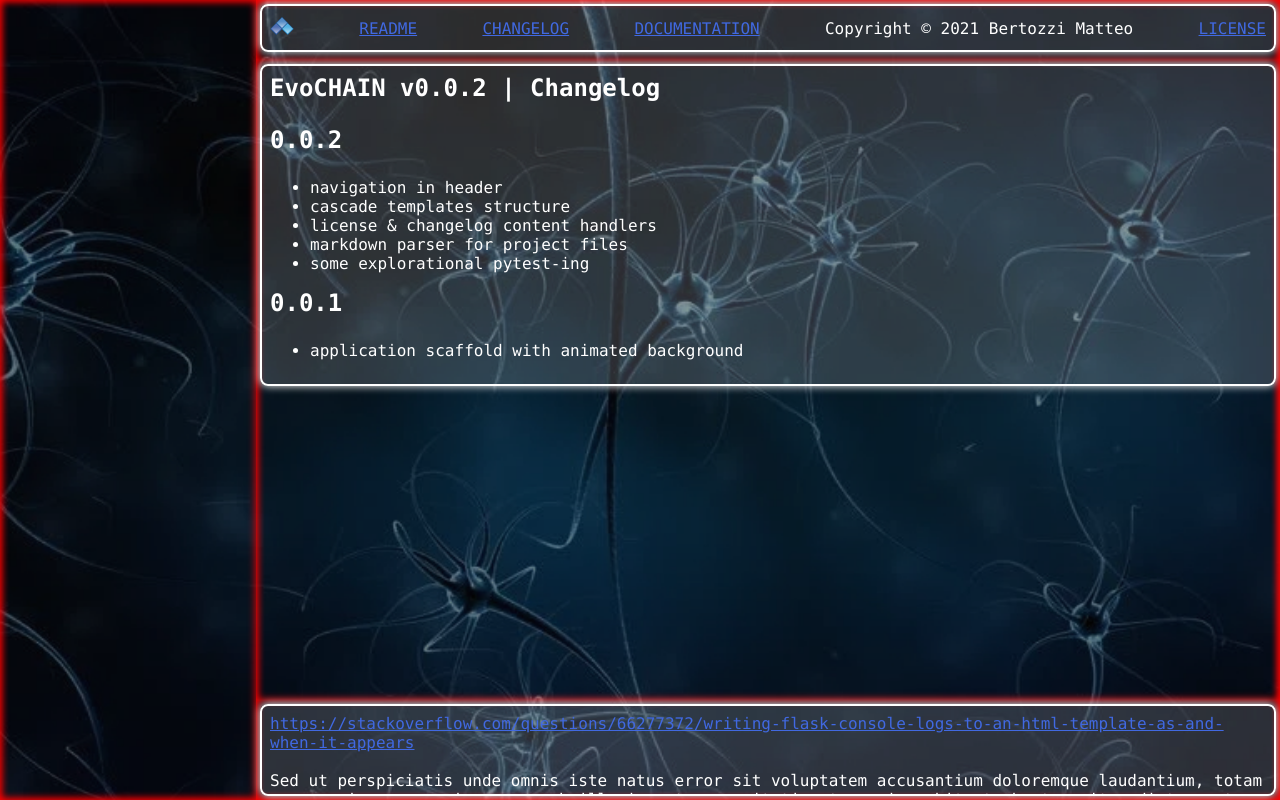
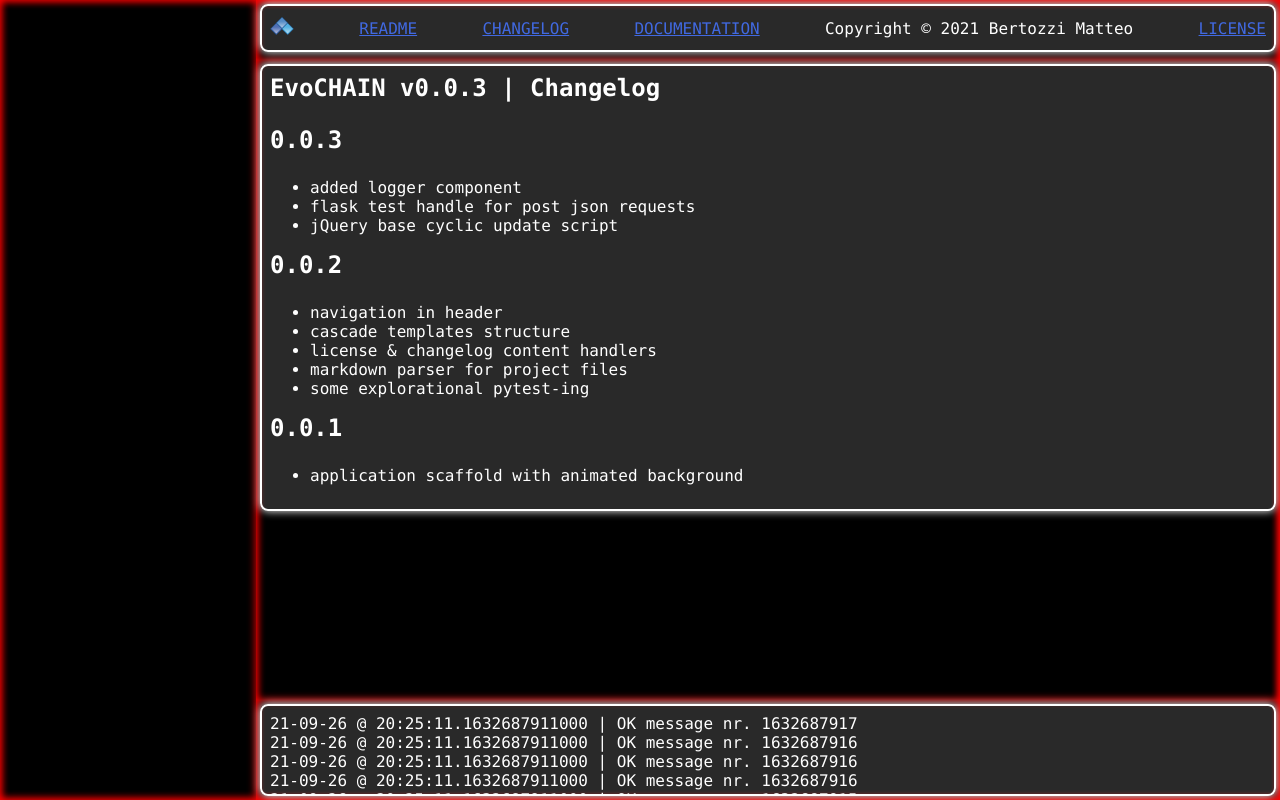
Before and after one commit to brtzz-mtt/python_course_blockchain_project, a Flask app: page /changelog in a window 1280 px wide. Run offline with Flask 2, Linux system fonts and the light colour scheme.

Commit message:
prototype

```diff
--- a/app.py
+++ b/app.py
@@ -3,11 +3,13 @@
 
 ##############
 
-from flask import Flask, request # TBD check request
+import json
+
+from flask import Flask, request
 from markdown import markdown
 from pprint import pprint # for debug purposes..
 
-from cnf import BASE_TITLE, DEBUG_MODE
+from cnf import BASE_TITLE, DEBUG_MODE, LOGGER
 
 from app_functions import render
 
@@ -49,6 +51,14 @@
 def error_handler_404(error):
     return render('layout/empty.html', BASE_TITLE + " | Error", error), 404
 
+@app.route('/test',
+    methods = ['GET', 'POST']
+)
+def test():
+    LOGGER.log_ok("Message Nr. " + str(request.json['payload']))
+    return json.dumps(LOGGER.get_log())
+
+
 if __name__ == '__main__':
     pprint(vars(app))
     app.run(debug = DEBUG_MODE)
--- a/app_functions.py
+++ b/app_functions.py
@@ -1,6 +1,21 @@
 from flask import render_template
 
 from cnf import BASE_TITLE, COPYRIGHT, DEBUG_MODE
+
+def decorate(text: str,
+    type: str = 'bold'
+) -> str:
+    if type == 'bold':
+        text = '\033[1m' + text + '\033[0m'
+    elif type == 'error':
+        text = '\033[91m' + text + '\033[0m'
+    elif type == 'ok':
+        text = '\033[92m' + text + '\033[0m'
+    elif type == 'warn':
+        text = '\033[93m' + text + '\033[0m'
+    elif type == 'underline':
+        text = '\033[4m' + text + '\033[0m'
+    return text
 
 def render(template: str = 'index.html',
     title: str = BASE_TITLE,
--- a/cnf.py
+++ b/cnf.py
@@ -1,4 +1,5 @@
 import os
+from modules.logger import Logger
 
 DEBUG_MODE = True
 
@@ -12,3 +13,5 @@
     for line in readme_file:
         pass
     COPYRIGHT = line
+
+LOGGER = Logger('./app.log', False)
--- a/log.md
+++ b/log.md
@@ -1,3 +1,9 @@
+0.0.3
+-----
+- added logger component
+- flask test handle for post json requests
+- jQuery base cyclic update script
+
 0.0.2
 -----
 - navigation in header
--- /dev/null
+++ b/modules/logger.py
@@ -0,0 +1,53 @@
+import datetime, time
+
+class Logger():
+
+    __log = []
+
+    def __del__(self):
+        self.__file.close()
+
+    def __init__(self,
+        file_path: str = 'debug.log',
+        append_logs = True
+    ) -> None:
+        self.__file_path = file_path
+        try:
+            self.__file = open(self.__file_path, ('w', 'a+')[append_logs])
+        except ValueError as e: # prevents application's crash if path/file not writable..
+            print(e)
+
+    def get_log(self,
+        amount: None or int = None, # then return all and empty log list
+    ) -> list:
+        if amount and amount > 0:
+            return self.__log[-amount]
+        else:
+            log = self.__log
+            self.__log = []
+            return log
+
+    def log(self,
+        message: str,
+        level: str = 'debug'
+    ) -> None:
+        now = datetime.datetime.now()
+        message = now.strftime("%y-%m-%d @ %H:%M:%S") + "." + str(round(time.time() * 1000)) + " | " + level.upper() + " " + message.lower()
+        self.__log.append(message)
+        self.__file.write(message + "\n")
+        print(message)
+
+    def log_error(self,
+        message: str,
+    ) -> None:
+        self.log(message, 'error')
+
+    def log_ok(self,
+        message: str,
+    ) -> None:
+        self.log(message, 'ok')
+
+    def log_warn(self,
+        message: str,
+    ) -> None:
+        self.log(message, 'warn')
--- a/static/base.css
+++ b/static/base.css
@@ -1,11 +1,5 @@
 body {
-    animation: animate_body_background 1s ease-in infinite alternate;
-    background-attachment: fixed;
     background-color: black;
-    background-image: url('images/background.png');
-    background-position: top center;
-    background-repeat: no-repeat;
-    background-size: cover;
     color: white;
     font-family: 'Lucida Console', monospace, sans-serif;
     margin: 0;
@@ -21,6 +15,24 @@
     }
 }
 
+body.animated {
+    animation: animate_body_background 1s ease-in infinite alternate;
+    background-attachment: fixed;
+    background-image: url('images/background.png');
+    background-position: top center;
+    background-repeat: no-repeat;
+    background-size: cover;
+}
+
+#background {
+    bottom: 0;
+    min-height: 100%;
+    min-width: 100%;
+    opacity: .1;
+    position: fixed;
+    right: 0;
+}
+
 h1, h2, h3, p {
     margin-block-end: 1em;
     margin-block-start: 0;
@@ -29,6 +41,7 @@
 a,
 a:visited {
     color: royalblue;
+    transition: .125s;
 }
 
 a:hover {
--- a/static/rwd.css
+++ b/static/rwd.css
@@ -1,4 +1,11 @@
-@media only screen and (max-width: 768px) {
+@media only screen and (max-width: 1023px) {
+
+    header nav > span {
+        display: none;
+    }
+}
+
+@media only screen and (max-width: 767px) {
 
     #aside {
         display: none;
--- /dev/null
+++ b/static/scripts.js
@@ -0,0 +1,19 @@
+$(function () {
+    setInterval(function () {
+        $.ajax({
+            url: '/test',
+            type: 'POST',
+            contentType: 'application/json; charset=utf-8',
+            dataType: 'json',
+            data: JSON.stringify({
+                payload: Math.floor(Date.now() / 1000)
+            }),
+            success: function(response) {
+                footer_aside_content = $('footer > aside > div.content');
+                for (let i in response) {
+                    footer_aside_content.prepend(response[i] + '<br />').scrollTop(0)
+                }
+            }
+        });
+    }, 333)
+});
--- a/templates/layout/default.html
+++ b/templates/layout/default.html
@@ -1,7 +1,12 @@
 <!DOCTYPE html>
 <html lang="en">
     {% include 'layout/head.html' %}
-    <body>
+    <body {% if not debug %} class="animated" {% endif %}>
+        {% if not debug %}
+            <video autoplay muted loop id="background">
+                <source src="{{ url_for('static', filename='images/background.mp4') }}" type="video/mp4" />
+            </video>
+        {% endif %}
         <div class="grid height_full">
             <div id="aside" class="grid width_20 height_full">
                 <aside></aside>
@@ -14,11 +19,11 @@
                                 <a href="{{ url_for('index') }}">
                                     <img src="{{ url_for('static', filename='images/logo_favicon.png') }}" alt="INDEX" />
                                 </a>
-                                <a href="/readme" style="float:right">README</a>
-                                <a href="/changelog" style="float:right">CHANGELOG</a>
-                                <a href="/documentation" style="float:right">DOCUMENTATION</a>
-                                <span style="float:right">{{ copyright }}</span>
-                                <a href="/license" style="float:right">LICENSE</a>
+                                <a href="/readme">README</a>
+                                <a href="/changelog">CHANGELOG</a>
+                                <a href="/documentation">DOCUMENTATION</a>
+                                <span>{{ copyright }}</span>
+                                <a href="/license">LICENSE</a>
                             </nav>
                         </div>
                     </header>
@@ -37,12 +42,11 @@
                 </div>
                 <div class="grid height_12_5">
                     <footer>
-                        <div class="content">
-                            <a href="https://stackoverflow.com/questions/66277372/writing-flask-console-logs-to-an-html-template-as-and-when-it-appears">https://stackoverflow.com/questions/66277372/writing-flask-console-logs-to-an-html-template-as-and-when-it-appears</a><br />
-                            <br />
-                            <p>Sed ut perspiciatis unde omnis iste natus error sit voluptatem accusantium doloremque laudantium, totam rem aperiam, eaque ipsa quae ab illo inventore veritatis et quasi architecto beatae vitae dicta sunt explicabo. Nemo enim ipsam voluptatem quia voluptas sit aspernatur aut odit aut fugit, sed quia consequuntur magni dolores eos qui ratione voluptatem sequi nesciunt. Neque porro quisquam est, qui dolorem ipsum quia dolor sit amet, consectetur, adipisci velit, sed quia non numquam eius modi tempora incidunt ut labore et dolore magnam aliquam quaerat voluptatem. Ut enim ad minima veniam, quis nostrum exercitationem ullam corporis suscipit laboriosam, nisi ut aliquid ex ea commodi consequatur? Quis autem vel eum iure reprehenderit qui in ea voluptate velit esse quam nihil molestiae consequatur, vel illum qui dolorem eum fugiat quo voluptas nulla pariatur?</p>
-                            <p>At vero eos et accusamus et iusto odio dignissimos ducimus qui blanditiis praesentium voluptatum deleniti atque corrupti quos dolores et quas molestias excepturi sint occaecati cupiditate non provident, similique sunt in culpa qui officia deserunt mollitia animi, id est laborum et dolorum fuga. Et harum quidem rerum facilis est et expedita distinctio. Nam libero tempore, cum soluta nobis est eligendi optio cumque nihil impedit quo minus id quod maxime placeat facere possimus, omnis voluptas assumenda est, omnis dolor repellendus. Temporibus autem quibusdam et aut officiis debitis aut rerum necessitatibus saepe eveniet ut et voluptates repudiandae sint et molestiae non recusandae. Itaque earum rerum hic tenetur a sapiente delectus, ut aut reiciendis voluptatibus maiores alias consequatur aut perferendis doloribus asperiores repellat.</p>
-                        </div>
+                        <aside>
+                            <div class="content">
+                                {{ title }} | {{ copyright }}
+                            </div>
+                        </aside>
                     </footer>
                 </div>
             </div>
--- a/templates/layout/head.html
+++ b/templates/layout/head.html
@@ -1,10 +1,11 @@
 <head>
-    <meta charset="UTF-8">
-    <meta http-equiv="X-UA-Compatible" content="IE=edge">
+    <meta charset="UTF-8" />
+    <meta http-equiv="X-UA-Compatible" content="IE=edge" />
     <meta name="viewport" content="width=device-width, initial-scale=1.0">
-    <link rel="stylesheet" href="{{ url_for('static', filename='base.css') }}">
-    <link rel="stylesheet" href="{{ url_for('static', filename='grid.css') }}">
-    <link rel="stylesheet" href="{{ url_for('static', filename='rwd.css') }}">
+    <link rel="stylesheet" href="{{ url_for('static', filename='base.css') }}" />
+    <link rel="stylesheet" href="{{ url_for('static', filename='grid.css') }}" />
+    <link rel="stylesheet" href="{{ url_for('static', filename='rwd.css') }}" />
+    <link rel=icon href="{{ url_for('static', filename='images/logo_favicon.png') }}" sizes="24x24" type="image/png" />
     <title>{{ title }}</title>
     {% if debug %}
         <style>
@@ -13,4 +14,6 @@
             }
         </style>
     {% endif %}
+    <script src="https://ajax.googleapis.com/ajax/libs/jquery/3.6.0/jquery.min.js"></script>
+    <script src="{{ url_for('static', filename='scripts.js') }}"></script>
 </head>
```
Also changed, not shown: 1 other file.
